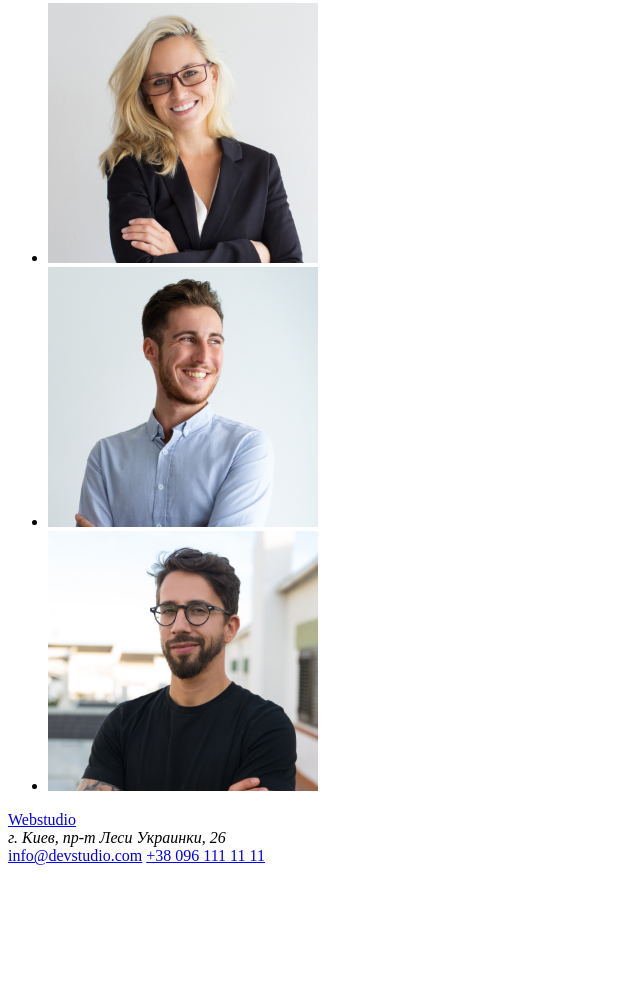
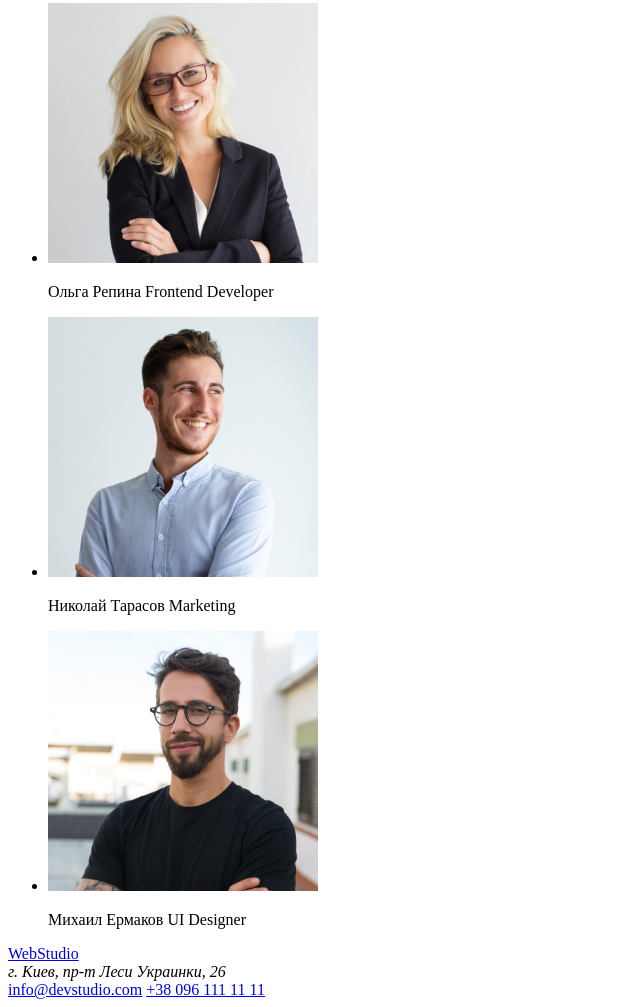
Before and after one commit to Emil-Bayramov/goit-markup-hw-01, a plain HTML site: page index.html in a window 1280 px wide. Shown: the part 1671-2678 px from the top of the page, without its empty margins (0-640 px from the left). Before the commit the page ends 2544 px from the top, so only its background shows below. Drawn offline with Linux system fonts and the light colour scheme.

Commit message:
Update index.html

```diff
--- a/index.html
+++ b/index.html
@@ -9,7 +9,7 @@
 <body>
     <header>
         <nav>
-            <a href="/">Webstudio</a>
+            <a href="/">WebStudio</a>
             <ul>
                 <li><a href="">Студия</a></li>
                 <li><a href="">Портфолио</a></li>
@@ -51,14 +51,14 @@
                 <li><img src="./images/ihor-demianenko.jpg" alt="Игорь Демьяненко Product Designer" height="260">
                     <p>Игорь Демьяненко Product Designer</p>
                 </li>
-                <li><img src="./images/olha-repina.jpg" alt="Ольга Репина Frontend Developer" height="260"></li>
-                <li><img src="./images/nikolai-tarasov.jpg" alt="Николай Тарасов Marketing" height="260"></li>
-                <li><img src="./images/mikhail-ermakov.jpg" alt="Михаил Ермаков UI Designer" height="260"></li>
+                <li><img src="./images/olha-repina.jpg" alt="Ольга Репина Frontend Developer" height="260"><p>Ольга Репина Frontend Developer</p></li>
+                <li><img src="./images/nikolai-tarasov.jpg" alt="Николай Тарасов Marketing" height="260"><p>Николай Тарасов Marketing</p></li>
+                <li><img src="./images/mikhail-ermakov.jpg" alt="Михаил Ермаков UI Designer" height="260"><p>Михаил Ермаков UI Designer</p></li>
             </ul>
         </section>
     </main>
     <footer>
-        <a href="/">Webstudio</a>
+        <a href="/">WebStudio</a>
         <address>
             г. Киев, пр-т Леси Украинки, 26
         </address>
```
